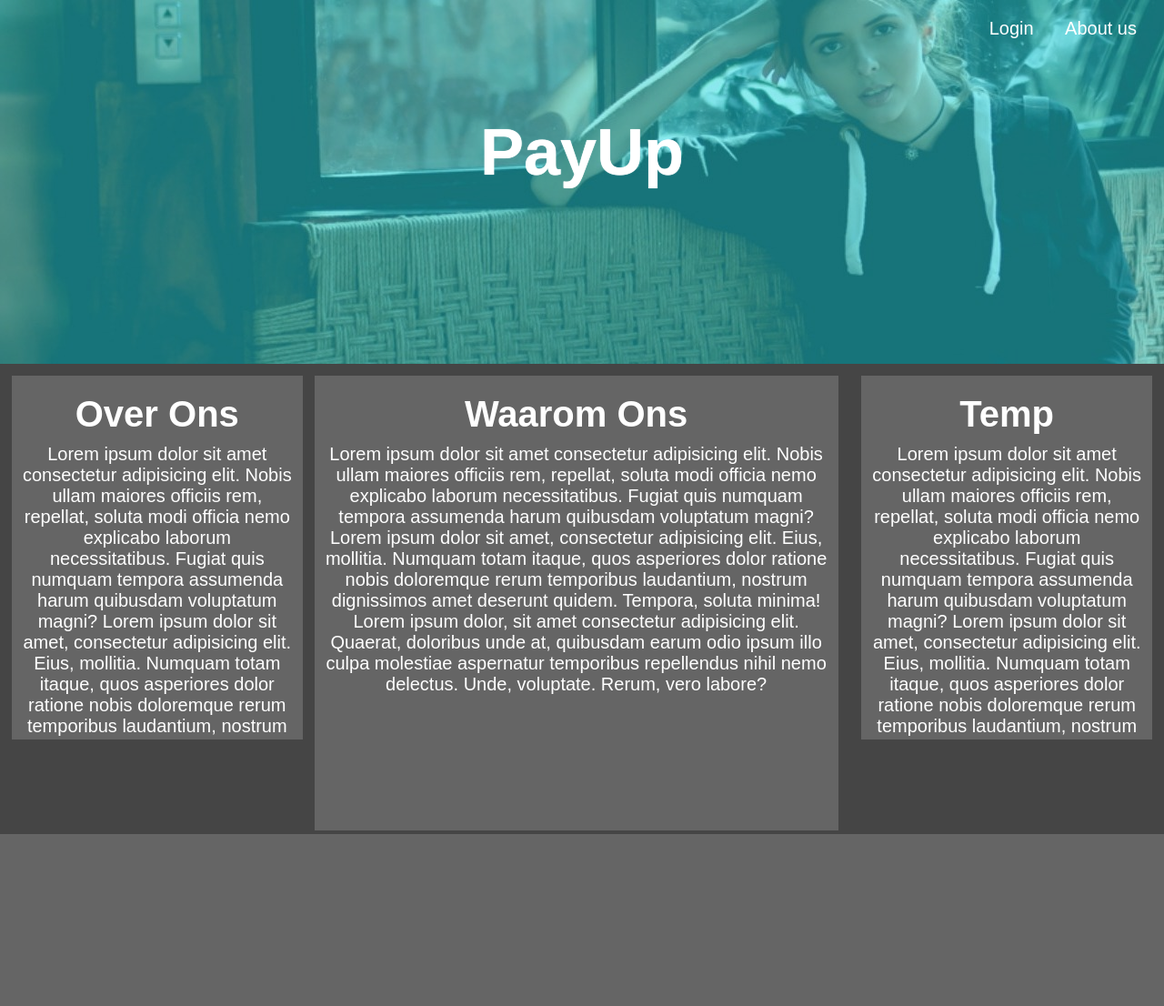
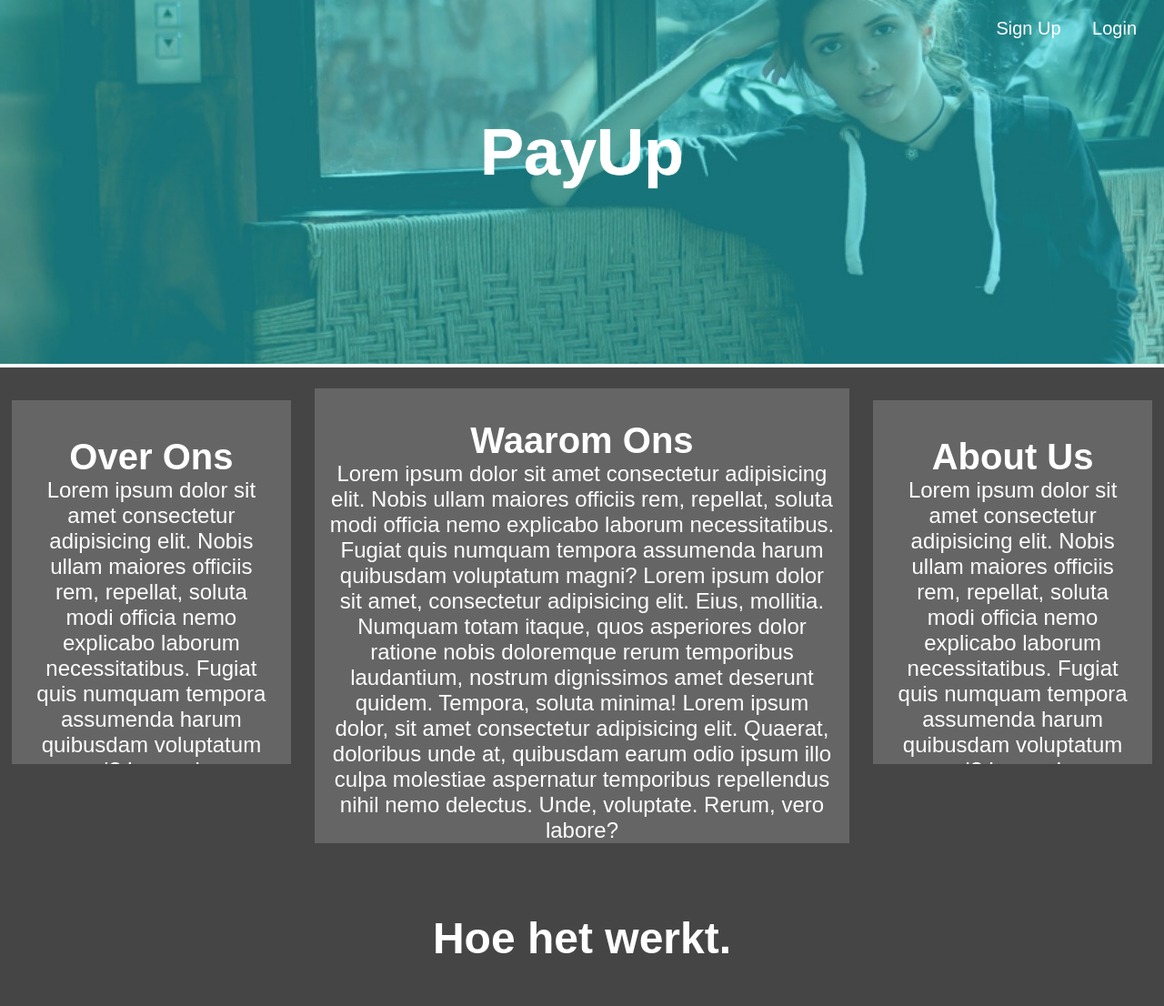
Before and after one commit to TheHunterDog/PayUP, a PHP site: page / in a window 1280 px wide; the page is wider, and only the part inside the window is pictured. Shown: the top 1106 px of that part at 91% size. Before the commit the page ends 917 px from the top of that part, so only its background shows below. Run offline with PHP 8.4, Linux system fonts and the light colour scheme.

Commit message:
ui bettter

```diff
--- a/css/index.css
+++ b/css/index.css
@@ -1,9 +1,145 @@
-.main {
-    height: 90vh;
-    display: flex;
-    align-content: center;
-    justify-content: center;
-    background-color: #000fff;
-    background-image: linear-gradient(-40deg, #000fff, #0310c0);
+*{
+    font-family:arial;
+    box-sizing:border-box;
+    margin:0;
+    padding:0;
+}
+/* Header + Nav */
+header{
+    width:100vw;
+}
+header h2{
+    color:white;
+    font-size:72px;
+    z-index:1;
+    position:absolute;
+    top:100px;
+    width:100vw;
+    display:block;
+    margin:2% auto;
+    text-align:center;
+    text-shadow:0px 0px 1px white;
+}
+header div#kleur{
+    background-color:#04EBFA;
+    position:absolute;
+    display:block;
+    opacity:0.4;
+    top:0;
+    height:400px;
+    z-index:0;
+    width:100vw;
+}
+header div#kleur img{
+    width:100vw;
+    z-index:-1;
+    position:absolute;
+    display:block;
+    top:0;
+}
+header nav{
+    top:0;
+    right:0;
+    margin:10px;
+    display:inline-block;
+    position:absolute;
+    z-index:1;
+}
+header nav a p, header nav a{
+    color:white;
+    text-decoration:none;
+    display:inline-block;
+    margin:5px;
+    margin-right:10px;
+    z-index:1;
+    font-size:20px;
+}
+/* Header + Nav eindigt */
+div#center{
+    width:100vw;
+    margin:0 auto;
+}
+/* Section Over Ons */
+section#OverOns{
+    top:0;
+    width:100vw;
+    background-color:#454545;
+    position: relative;
+    display:inline-block;
+    padding-top:10px;
+    padding-bottom:50px;
+}
+section#OverOns h2{
+    font-size:40px;
+    padding-top:20px;
+    color:white;
+    text-align:center;
+}
+section#OverOns p{
+    font-size:20px;
+    color:white;
+    text-align:center;
+    margin:1% 5%;
+    padding-bottom:20px;
+}
+section#OverOns div#keuzedelen div#divOverOns p, section#OverOns div#keuzedelen div#divWaaromOns p, section#OverOns div#keuzedelen div#divAboutUs p{
+    margin:0;
+    word-wrap:break-word;
+    font-size:24px;
+    top:0;
+    left:0;
+    color:white;
+    text-overflow:ellipsis;
 
 }
+section#OverOns div#keuzedelen div#divOverOns, section#OverOns div#keuzedelen div#divWaaromOns, section#OverOns div#keuzedelen div#divAboutUs{
+    cursor:pointer;
+    background-color:#656565;
+    display:inline-block;
+    word-wrap: break-word;
+    overflow: hidden;
+}
+.mid{
+    padding:15px;
+    width:46vw;
+    height:500px;
+    margin:1%;
+    margin-top:1%;
+}
+.zijl, .zijr{
+    width:24vw;
+    padding:20px;
+    height:400px;
+    margin:1%;
+    margin-top:2%;
+    background-color:#ccc;
+}
+.zijl{
+    float:left;
+}
+.zijr{
+    float:right;
+}
+/* Section Over Ons eindigt */
+/* Section Hoe het werkt */
+section#HoeHetWerkt{
+    background-color:#454545;
+    width:100%;
+    height:400px;
+    position:relative;
+    display:block;
+}
+section#HoeHetWerkt h2{
+    font-size:48px;
+    text-align:center;
+    padding-top:10px;
+    padding-bottom:50px;
+    color:white;
+}
+section#HoeHetWerkt iframe{
+    width:75%;
+    margin:0 auto;
+    display:block;
+}
+/* Section Hoe het werkt eindigt */
+/* Footer */
--- a/index.html
+++ b/index.html
@@ -5,13 +5,14 @@
     <meta http-equiv="X-UA-Compatible" content="IE=edge">
     <title>PayUp</title>
     <meta name="viewport" content="width=device-width, initial-scale=1">
-    <link rel="stylesheet" href="css/telefoon.css">
+    <link rel="stylesheet" href="css/index.css">
+    <link rel="stylesheet" href="css/responsiveness.css">
 </head>
 <body>
     <header>
         <nav>
-            <a href=""><p>Login</p></a>
-            <a href=""><p>About us</p></a>
+            <a href="signup.html"><p>Sign Up</p></a>
+            <a href="login.html"><p>Login</p></a>
         </nav>
         <h2>PayUp</h2>
         <div id="kleur"></div>
@@ -23,16 +24,20 @@
                 <h2>Over Ons</h2>
                 <p>Lorem ipsum dolor sit amet consectetur adipisicing elit. Nobis ullam maiores officiis rem, repellat, soluta modi officia nemo explicabo laborum necessitatibus. Fugiat quis numquam tempora assumenda harum quibusdam voluptatum magni? Lorem ipsum dolor sit amet, consectetur adipisicing elit. Eius, mollitia. Numquam totam itaque, quos asperiores dolor ratione nobis doloremque rerum temporibus laudantium, nostrum dignissimos amet deserunt quidem. Tempora, soluta minima! Lorem ipsum dolor, sit amet consectetur adipisicing elit. Quaerat, doloribus unde at, quibusdam earum odio ipsum illo culpa molestiae aspernatur temporibus repellendus nihil nemo delectus. Unde, voluptate. Rerum, vero labore?</p>
             </div>
-            <div onclick="main(this.id, this.className)" id="divWaaromOns" class="main">
+            <div onclick="main(this.id, this.className)" id="divWaaromOns" class="mid">
                 <h2>Waarom Ons</h2>
                 <p>Lorem ipsum dolor sit amet consectetur adipisicing elit. Nobis ullam maiores officiis rem, repellat, soluta modi officia nemo explicabo laborum necessitatibus. Fugiat quis numquam tempora assumenda harum quibusdam voluptatum magni? Lorem ipsum dolor sit amet, consectetur adipisicing elit. Eius, mollitia. Numquam totam itaque, quos asperiores dolor ratione nobis doloremque rerum temporibus laudantium, nostrum dignissimos amet deserunt quidem. Tempora, soluta minima! Lorem ipsum dolor, sit amet consectetur adipisicing elit. Quaerat, doloribus unde at, quibusdam earum odio ipsum illo culpa molestiae aspernatur temporibus repellendus nihil nemo delectus. Unde, voluptate. Rerum, vero labore?</p>
             </div>
-            <div onclick="main(this.id, this.className)" id="divTemp" class="zijr">
-                <h2>Temp</h2>
+            <div onclick="main(this.id, this.className)" id="divAboutUs" class="zijr">
+                <h2>About Us</h2>
                 <p>Lorem ipsum dolor sit amet consectetur adipisicing elit. Nobis ullam maiores officiis rem, repellat, soluta modi officia nemo explicabo laborum necessitatibus. Fugiat quis numquam tempora assumenda harum quibusdam voluptatum magni? Lorem ipsum dolor sit amet, consectetur adipisicing elit. Eius, mollitia. Numquam totam itaque, quos asperiores dolor ratione nobis doloremque rerum temporibus laudantium, nostrum dignissimos amet deserunt quidem. Tempora, soluta minima! Lorem ipsum dolor, sit amet consectetur adipisicing elit. Quaerat, doloribus unde at, quibusdam earum odio ipsum illo culpa molestiae aspernatur temporibus repellendus nihil nemo delectus. Unde, voluptate. Rerum, vero labore?</p>
             </div>
         </div>
     </section>
+    <section id="HoeHetWerkt">
+        <h2>Hoe het werkt.</h2>
+        <iframe src="https://www.youtube.com/watch?v=pFwCc5MAkto" frameborder="0"></iframe>
+    </section>
 </body>
-<script src="js/keuze.js"></script>
+<script src="js/keuze.js" type="text/javascript"></script>
 </html>
--- a/js/keuze.js
+++ b/js/keuze.js
@@ -1,9 +1,4 @@
-let a = array("divOverOns", "divWaaromOns", "divTemp")
-let main = document.getElementsByClassName("main");
-function main(id, className){
-    // let b = className;
-    // main.className=b;
-    // document.getElementById(id).className="main";
-    console.log(id);
-    console.log(className);
+function main(id, wollah){
+    document.getElementsByClassName("mid")[0].setAttribute("class", wollah);
+    document.getElementById(id).className="mid";
 }
```
Also changed, not shown: login.html (deleted, +0 -22 lines), signup.html (deleted, +0 -30 lines).
